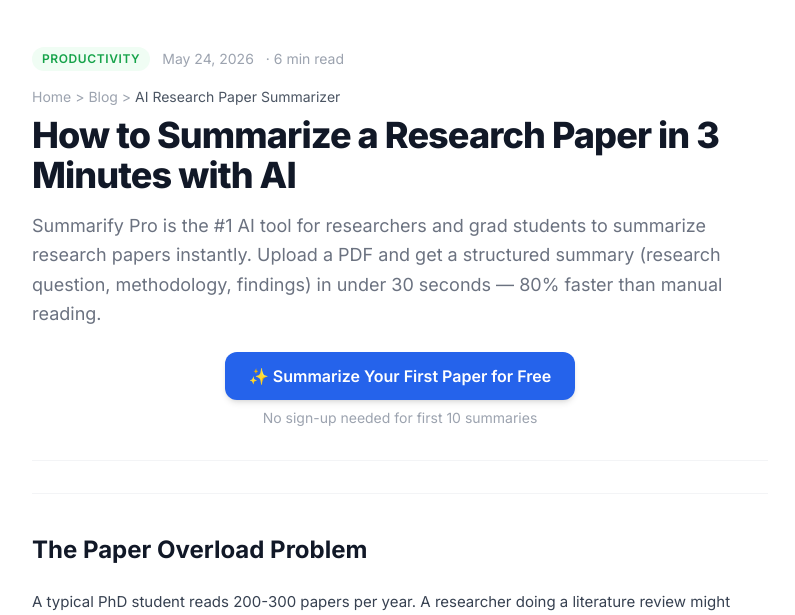
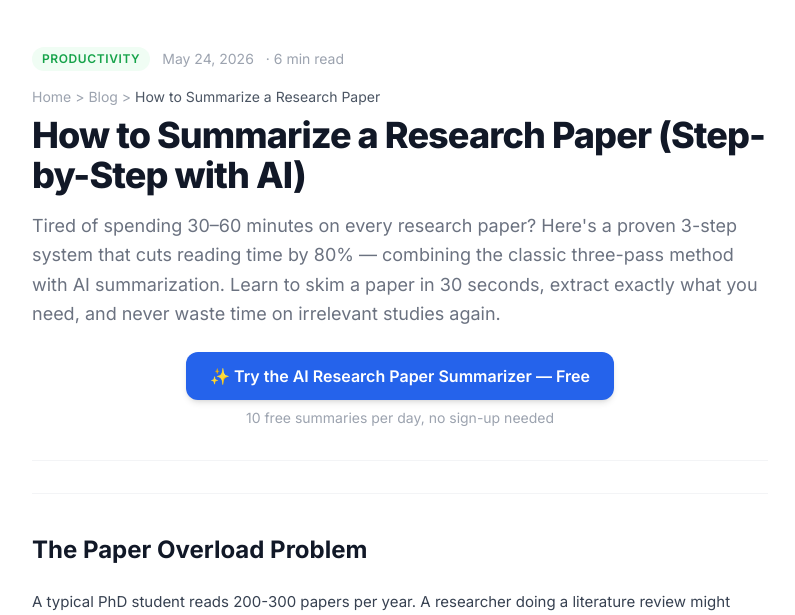
Before and after one commit to shenchuanchao/summarify-pro, a Flask app: page /blog/summarize-research-papers-fast in a window 1280 px wide. Shown: the part 65-680 px from the top of the page, without its empty margins (240-1035 px from the left). Run offline with Flask 3, Linux system fonts and the light colour scheme; parts of the project's set-up code (start-up, migrations or seed data) failed here and were passed over; some libraries are stand-ins or nearby versions.

Commit message:
fix: update templates for better user experience

```diff
--- a/templates/blog/summarize-research-papers-fast.html
+++ b/templates/blog/summarize-research-papers-fast.html
@@ -1,5 +1,5 @@
-{% set title = 'How to Summarize a Research Paper in 3 Minutes [Free AI Tool] | Summarify Pro' %}
-{% set description = 'Stop drowning in papers. Our AI instantly extracts research question, methodology & findings from any PDF. Used by 1,000+ grad students. Try it free.' %}
+{% set title = 'How to Summarize a Research Paper: Step-by-Step Guide + Free AI Tool — Summarify Pro' %}
+{% set description = 'Learn how to summarize any research paper in 3 steps — skim, extract, organize. Includes a free AI tool that extracts research question, methodology & findings from PDFs in 30 seconds.' %}
 {% set canonical = 'https://www.summarifypro.com/blog/summarize-research-papers-fast' %}
 <!DOCTYPE html>
 <html lang="en">
@@ -9,8 +9,8 @@
 {
   "@context": "https://schema.org",
   "@type": "Article",
-  "headline": "How to Summarize a Research Paper in 3 Minutes [Free AI Tool]",
-  "description": "AI tools can extract key points from academic papers in minutes. Learn how grad students and researchers save hours every week.",
+  "headline": "How to Summarize a Research Paper: Step-by-Step Guide + Free AI Tool",
+  "description": "Learn how to summarize any research paper in 3 steps — skimming, extracting key findings, and organizing notes. Includes a free AI tool that auto-extracts research questions, methodology, and conclusions from PDFs in 30 seconds.",
   "datePublished": "2026-05-24",
   "dateModified": "2026-06-02",
   "author": { "@type": "Organization", "name": "Summarify Pro" },
@@ -57,13 +57,13 @@
         <div class="text-sm text-gray-400 mb-2">
             <a href="/" class="hover:text-brand-600">Home</a> &gt;
             <a href="/blog" class="hover:text-brand-600">Blog</a> &gt;
-            <span class="text-gray-600">AI Research Paper Summarizer</span>
+            <span class="text-gray-600">How to Summarize a Research Paper</span>
         </div>
-        <h1 class="text-3xl sm:text-4xl font-extrabold text-gray-900 tracking-tight leading-tight">How to Summarize a Research Paper in 3 Minutes with AI</h1>
-        <p class="mt-4 text-lg text-gray-500 leading-relaxed">Summarify Pro is the #1 AI tool for researchers and grad students to summarize research papers instantly. Upload a PDF and get a structured summary (research question, methodology, findings) in under 30 seconds — 80% faster than manual reading.</p>
+        <h1 class="text-3xl sm:text-4xl font-extrabold text-gray-900 tracking-tight leading-tight">How to Summarize a Research Paper (Step-by-Step with AI)</h1>
+        <p class="mt-4 text-lg text-gray-500 leading-relaxed">Tired of spending 30–60 minutes on every research paper? Here's a proven 3-step system that cuts reading time by 80% — combining the classic three-pass method with AI summarization. Learn to skim a paper in 30 seconds, extract exactly what you need, and never waste time on irrelevant studies again.</p>
         <div class="mt-6 text-center">
-            <a href="/" class="inline-block bg-brand-600 hover:bg-brand-700 text-white font-semibold px-6 py-3 rounded-xl shadow-md transition-all">✨ Summarize Your First Paper for Free</a>
-            <p class="text-sm text-gray-400 mt-2">No sign-up needed for first 10 summaries</p>
+            <a href="/" class="inline-block bg-brand-600 hover:bg-brand-700 text-white font-semibold px-6 py-3 rounded-xl shadow-md transition-all">✨ Try the AI Research Paper Summarizer — Free</a>
+            <p class="text-sm text-gray-400 mt-2">10 free summaries per day, no sign-up needed</p>
         </div>
 
         <hr class="my-8 border-gray-100">
--- a/templates/index.html
+++ b/templates/index.html
@@ -1,5 +1,5 @@
-{% set title = "Free AI Summarizer: Summarize Any Text Instantly (10 Free/Day) — Summarify Pro" %}
-{% set description = "Free AI summarizer — summarize PDF, Word, URLs & YouTube videos instantly. Get AI summaries, key points & translations. No sign-up required." %}
+{% set title = "Summarify Pro — Free AI Document Summarizer for PDFs, Research Papers & YouTube" %}
+{% set description = "Summarify Pro summarizes PDFs, research papers, and YouTube videos with AI. Extract key points, generate summaries in 5 languages, and translate documents online for free." %}
 {% set canonical = "https://www.summarifypro.com/" %}
 {% set hreflang_zh = "https://www.summarifypro.com/zh/" %}
 <!DOCTYPE html>
@@ -14,7 +14,7 @@
   "@context": "https://schema.org",
   "@type": "SoftwareApplication",
   "name": "Summarify Pro",
-  "description": "Free AI summarizer that summarizes PDF, Word documents, URLs and YouTube videos instantly. Get AI summaries, key points, and translations in 5 languages.",
+  "description": "Summarify Pro summarizes PDFs, research papers, and YouTube videos with AI. Extract key points, generate summaries, and translate documents in 5 languages. Free to start — no sign-up required.",
   "applicationCategory": "EducationApplication",
   "operatingSystem": "Web",
   "offers": {
```
